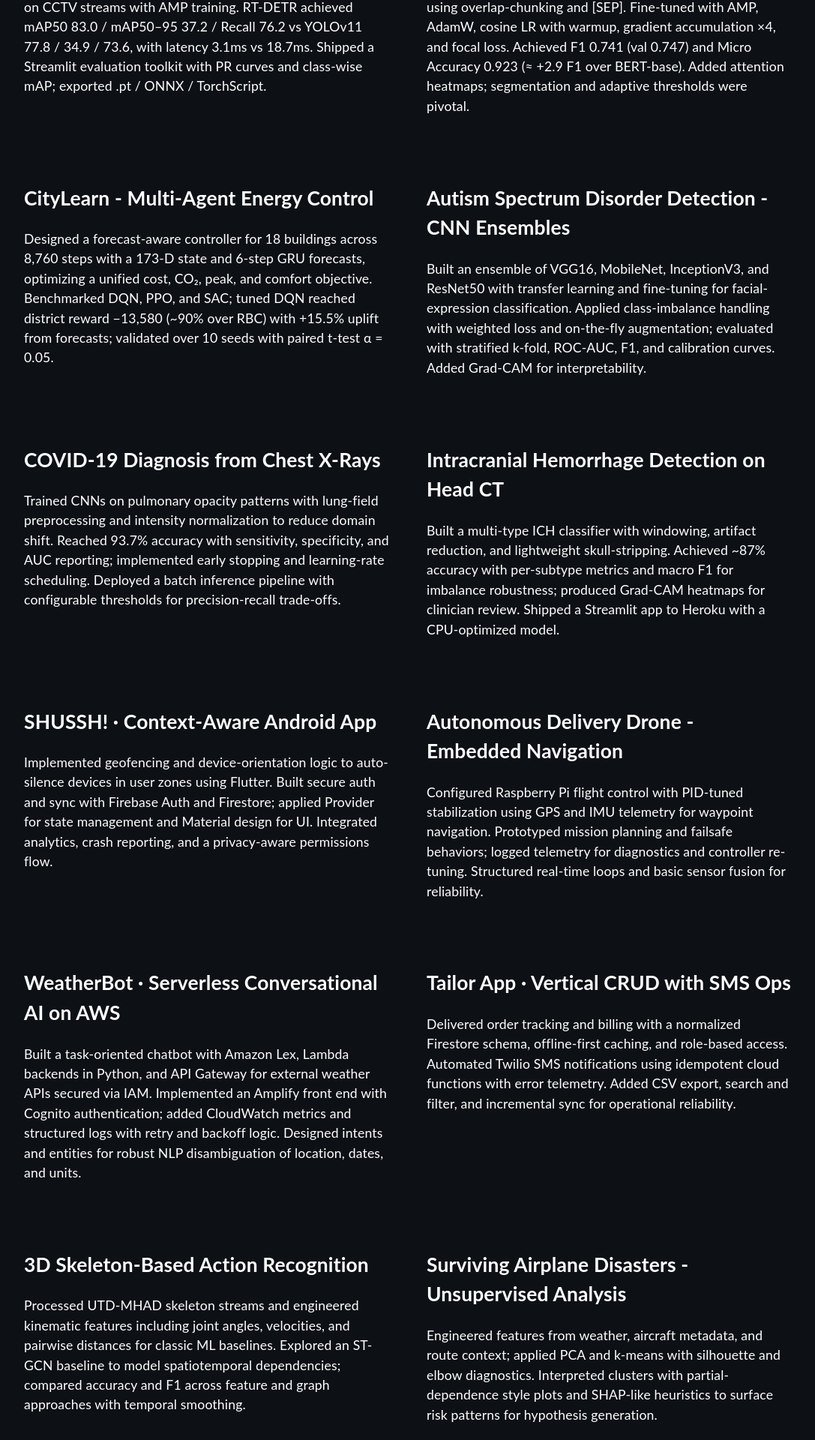
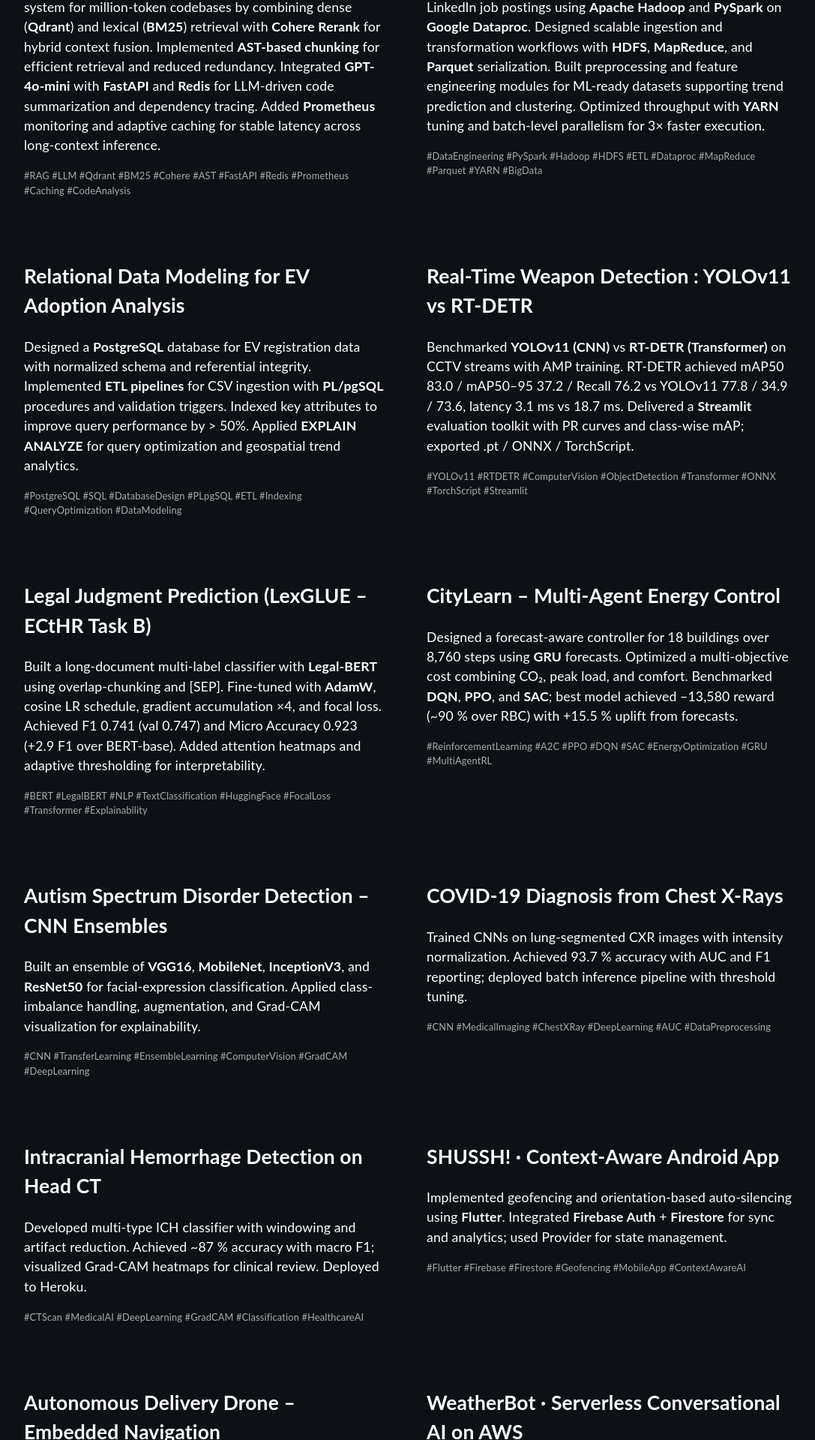
Before and after one commit to Sachin-Saailesh/sachin-saailesh-jeyakkumaran-portfolio, a React (Create React App) app: page / in a window 1280 px wide. Shown: the part 5073-6993 px from the top of the page at 75% size, without its empty margins (96-1183 px from the left). Built offline with nearby package versions, Linux system fonts and the light colour scheme.

Commit message:
Added 3 new projects

```diff
--- a/src/assets/styles/Project.scss
+++ b/src/assets/styles/Project.scss
@@ -17,7 +17,7 @@
 
 .project h2:hover {
     text-decoration: underline;
-    transition: color .15s ease-in-out,background-color .15s ease-in-out,border-color .15s ease-in-out;
+    transition: color .15s ease-in-out, background-color .15s ease-in-out, border-color .15s ease-in-out;
 }
 
 .zoom {
@@ -29,6 +29,18 @@
 .zoom:hover {
     transform: scale(1.05);
 }
+
+.tags {
+    font-size: 0.8rem;
+    color: #aaa;
+    margin-top: 0.4rem;
+    word-wrap: break-word;
+}
+
+.tags b {
+    color: #fff;
+}
+
 
 @media screen {
     @media (max-width: 700px) {
--- a/src/components/Project.tsx
+++ b/src/components/Project.tsx
@@ -7,119 +7,194 @@ function Project() {
       <h1>Projects</h1>
       <div className="projects-grid">
 
+        {/* ==================== NEW PROJECTS ==================== */}
+
         <div className="project">
-          <h2>Real-Time Weapon Detection : YOLOv11 vs RT-DETR</h2>
+          <h2>Long-Context Codebase Analysis with Hybrid RAG + LLM Tools</h2>
           <p>
-            Benchmarked YOLOv11 (CNN) against RT-DETR (transformer) on CCTV streams with AMP training.
-            RT-DETR achieved mAP50 83.0 / mAP50–95 37.2 / Recall 76.2 vs YOLOv11 77.8 / 34.9 / 73.6,
-            with latency 3.1ms vs 18.7ms. Shipped a Streamlit evaluation toolkit with PR curves and
-            class-wise mAP; exported .pt / ONNX / TorchScript.
+            Built a long-context Retrieval-Augmented Generation (RAG) system for million-token codebases by combining
+            dense (<b>Qdrant</b>) and lexical (<b>BM25</b>) retrieval with <b>Cohere Rerank</b> for hybrid context fusion.
+            Implemented <b>AST-based chunking</b> for efficient retrieval and reduced redundancy.
+            Integrated <b>GPT-4o-mini</b> with <b>FastAPI</b> and <b>Redis</b> for LLM-driven code summarization and dependency tracing.
+            Added <b>Prometheus</b> monitoring and adaptive caching for stable latency across long-context inference.
+          </p>
+          <p className="tags">
+            #RAG #LLM #Qdrant #BM25 #Cohere #AST #FastAPI #Redis #Prometheus #Caching #CodeAnalysis
           </p>
         </div>
 
         <div className="project">
-          <h2>Legal Judgment Prediction (LexGLUE - ECtHR Task B)</h2>
+          <h2>Distributed Data Pipeline for LinkedIn Job Market Analytics</h2>
           <p>
-            Built a long-document multi-label classifier with Legal-BERT using overlap-chunking and [SEP].
-            Fine-tuned with AMP, AdamW, cosine LR with warmup, gradient accumulation ×4, and focal loss. Achieved F1 0.741
-            (val 0.747) and Micro Accuracy 0.923 (≈ +2.9 F1 over BERT-base). Added attention heatmaps; segmentation and
-            adaptive thresholds were pivotal.
+            Engineered a distributed ETL pipeline to process 1.3 M LinkedIn job postings using <b>Apache Hadoop</b> and <b>PySpark</b> on <b>Google Dataproc</b>.
+            Designed scalable ingestion and transformation workflows with <b>HDFS</b>, <b>MapReduce</b>, and <b>Parquet</b> serialization.
+            Built preprocessing and feature engineering modules for ML-ready datasets supporting trend prediction and clustering.
+            Optimized throughput with <b>YARN</b> tuning and batch-level parallelism for 3× faster execution.
+          </p>
+          <p className="tags">
+            #DataEngineering #PySpark #Hadoop #HDFS #ETL #Dataproc #MapReduce #Parquet #YARN #BigData
           </p>
         </div>
 
         <div className="project">
-          <h2>CityLearn - Multi-Agent Energy Control</h2>
+          <h2>Relational Data Modeling for EV Adoption Analysis</h2>
           <p>
-            Designed a forecast-aware controller for 18 buildings across 8,760 steps with a 173-D state and 6-step GRU forecasts,
-            optimizing a unified cost, CO₂, peak, and comfort objective. Benchmarked DQN, PPO, and SAC; tuned DQN reached district reward
-            −13,580 (~90% over RBC) with +15.5% uplift from forecasts; validated over 10 seeds with paired t-test α = 0.05.
+            Designed a <b>PostgreSQL</b> database for EV registration data with normalized schema and referential integrity.
+            Implemented <b>ETL pipelines</b> for CSV ingestion with <b>PL/pgSQL</b> procedures and validation triggers.
+            Indexed key attributes to improve query performance by &gt; 50%.
+            Applied <b>EXPLAIN ANALYZE</b> for query optimization and geospatial trend analytics.
+          </p>
+          <p className="tags">
+            #PostgreSQL #SQL #DatabaseDesign #PLpgSQL #ETL #Indexing #QueryOptimization #DataModeling
+          </p>
+        </div>
+
+        {/* ==================== EXISTING PROJECTS ==================== */}
+
+        <div className="project">
+          <h2>Real-Time Weapon Detection : YOLOv11 vs RT-DETR</h2>
+          <p>
+            Benchmarked <b>YOLOv11 (CNN)</b> vs <b>RT-DETR (Transformer)</b> on CCTV streams with AMP training.
+            RT-DETR achieved mAP50 83.0 / mAP50–95 37.2 / Recall 76.2 vs YOLOv11 77.8 / 34.9 / 73.6, latency 3.1 ms vs 18.7 ms.
+            Delivered a <b>Streamlit</b> evaluation toolkit with PR curves and class-wise mAP; exported .pt / ONNX / TorchScript.
+          </p>
+          <p className="tags">
+            #YOLOv11 #RTDETR #ComputerVision #ObjectDetection #Transformer #ONNX #TorchScript #Streamlit
           </p>
         </div>
 
         <div className="project">
-          <h2>Autism Spectrum Disorder Detection - CNN Ensembles</h2>
+          <h2>Legal Judgment Prediction (LexGLUE – ECtHR Task B)</h2>
           <p>
-            Built an ensemble of VGG16, MobileNet, InceptionV3, and ResNet50 with transfer learning and fine-tuning for facial-expression classification.
-            Applied class-imbalance handling with weighted loss and on-the-fly augmentation; evaluated with stratified k-fold, ROC-AUC, F1, and calibration curves.
-            Added Grad-CAM for interpretability.
+            Built a long-document multi-label classifier with <b>Legal-BERT</b> using overlap-chunking and [SEP].
+            Fine-tuned with <b>AdamW</b>, cosine LR schedule, gradient accumulation ×4, and focal loss.
+            Achieved F1 0.741 (val 0.747) and Micro Accuracy 0.923 (+2.9 F1 over BERT-base).
+            Added attention heatmaps and adaptive thresholding for interpretability.
+          </p>
+          <p className="tags">
+            #BERT #LegalBERT #NLP #TextClassification #HuggingFace #FocalLoss #Transformer #Explainability
+          </p>
+        </div>
+
+        <div className="project">
+          <h2>CityLearn – Multi-Agent Energy Control</h2>
+          <p>
+            Designed a forecast-aware controller for 18 buildings over 8,760 steps using <b>GRU</b> forecasts.
+            Optimized a multi-objective cost combining CO₂, peak load, and comfort.
+            Benchmarked <b>DQN</b>, <b>PPO</b>, and <b>SAC</b>; best model achieved −13,580 reward (~90 % over RBC) with +15.5 % uplift from forecasts.
+          </p>
+          <p className="tags">
+            #ReinforcementLearning #A2C #PPO #DQN #SAC #EnergyOptimization #GRU #MultiAgentRL
+          </p>
+        </div>
+
+        <div className="project">
+          <h2>Autism Spectrum Disorder Detection – CNN Ensembles</h2>
+          <p>
+            Built an ensemble of <b>VGG16</b>, <b>MobileNet</b>, <b>InceptionV3</b>, and <b>ResNet50</b> for facial-expression classification.
+            Applied class-imbalance handling, augmentation, and Grad-CAM visualization for explainability.
+          </p>
+          <p className="tags">
+            #CNN #TransferLearning #EnsembleLearning #ComputerVision #GradCAM #DeepLearning
           </p>
         </div>
 
         <div className="project">
           <h2>COVID-19 Diagnosis from Chest X-Rays</h2>
           <p>
-            Trained CNNs on pulmonary opacity patterns with lung-field preprocessing and intensity normalization to reduce domain shift.
-            Reached 93.7% accuracy with sensitivity, specificity, and AUC reporting; implemented early stopping and learning-rate scheduling.
-            Deployed a batch inference pipeline with configurable thresholds for precision-recall trade-offs.
+            Trained CNNs on lung-segmented CXR images with intensity normalization.
+            Achieved 93.7 % accuracy with AUC and F1 reporting; deployed batch inference pipeline with threshold tuning.
+          </p>
+          <p className="tags">
+            #CNN #MedicalImaging #ChestXRay #DeepLearning #AUC #DataPreprocessing
           </p>
         </div>
 
         <div className="project">
           <h2>Intracranial Hemorrhage Detection on Head CT</h2>
           <p>
-            Built a multi-type ICH classifier with windowing, artifact reduction, and lightweight skull-stripping.
-            Achieved ~87% accuracy with per-subtype metrics and macro F1 for imbalance robustness; produced Grad-CAM heatmaps for clinician review.
-            Shipped a Streamlit app to Heroku with a CPU-optimized model.
+            Developed multi-type ICH classifier with windowing and artifact reduction.
+            Achieved ~87 % accuracy with macro F1; visualized Grad-CAM heatmaps for clinical review. Deployed to Heroku.
+          </p>
+          <p className="tags">
+            #CTScan #MedicalAI #DeepLearning #GradCAM #Classification #HealthcareAI
           </p>
         </div>
 
         <div className="project">
           <h2>SHUSSH! · Context-Aware Android App</h2>
           <p>
-            Implemented geofencing and device-orientation logic to auto-silence devices in user zones using Flutter.
-            Built secure auth and sync with Firebase Auth and Firestore; applied Provider for state management and Material design for UI.
-            Integrated analytics, crash reporting, and a privacy-aware permissions flow.
+            Implemented geofencing and orientation-based auto-silencing using <b>Flutter</b>.
+            Integrated <b>Firebase Auth</b> + <b>Firestore</b> for sync and analytics; used Provider for state management.
+          </p>
+          <p className="tags">
+            #Flutter #Firebase #Firestore #Geofencing #MobileApp #ContextAwareAI
           </p>
         </div>
 
         <div className="project">
-          <h2>Autonomous Delivery Drone - Embedded Navigation</h2>
+          <h2>Autonomous Delivery Drone – Embedded Navigation</h2>
           <p>
-            Configured Raspberry Pi flight control with PID-tuned stabilization using GPS and IMU telemetry for waypoint navigation.
-            Prototyped mission planning and failsafe behaviors; logged telemetry for diagnostics and controller re-tuning.
-            Structured real-time loops and basic sensor fusion for reliability.
+            Configured <b>Raspberry Pi</b> flight control with PID-tuned stabilization using GPS and IMU telemetry.
+            Implemented mission planning and failsafe loops for robust autonomous flight.
+          </p>
+          <p className="tags">
+            #EmbeddedSystems #PID #Navigation #DroneAI #IoT #Autonomy
           </p>
         </div>
 
         <div className="project">
           <h2>WeatherBot · Serverless Conversational AI on AWS</h2>
           <p>
-            Built a task-oriented chatbot with Amazon Lex, Lambda backends in Python, and API Gateway for external weather APIs secured via IAM.
-            Implemented an Amplify front end with Cognito authentication; added CloudWatch metrics and structured logs with retry and backoff logic.
-            Designed intents and entities for robust NLP disambiguation of location, dates, and units.
+            Built a task-oriented chatbot with <b>Amazon Lex</b> and <b>Lambda</b> (Python) secured via IAM and API Gateway.
+            Integrated <b>Amplify</b> frontend with <b>Cognito</b> auth and <b>CloudWatch</b> logging.
+          </p>
+          <p className="tags">
+            #AWS #Lex #Lambda #Cognito #Amplify #Serverless #Chatbot #NLP
           </p>
         </div>
 
         <div className="project">
           <h2>Tailor App · Vertical CRUD with SMS Ops</h2>
           <p>
-            Delivered order tracking and billing with a normalized Firestore schema, offline-first caching, and role-based access.
-            Automated Twilio SMS notifications using idempotent cloud functions with error telemetry.
-            Added CSV export, search and filter, and incremental sync for operational reliability.
+            Delivered order tracking and billing with normalized Firestore schema and offline-first caching.
+            Automated <b>Twilio</b> SMS notifications via cloud functions with telemetry; added CSV export and search.
+          </p>
+          <p className="tags">
+            #Firestore #Twilio #CloudFunctions #CRUD #Firebase #OfflineFirst
           </p>
         </div>
 
         <div className="project">
           <h2>3D Skeleton-Based Action Recognition</h2>
           <p>
-            Processed UTD-MHAD skeleton streams and engineered kinematic features including joint angles, velocities, and pairwise distances for classic ML baselines.
-            Explored an ST-GCN baseline to model spatiotemporal dependencies; compared accuracy and F1 across feature and graph approaches with temporal smoothing.
+            Processed UTD-MHAD skeleton streams and engineered kinematic features for ML baselines.
+            Evaluated <b>ST-GCN</b> for spatiotemporal dependencies and benchmarked accuracy vs feature models.
+          </p>
+          <p className="tags">
+            #ActionRecognition #SkeletonData #GraphNeuralNetwork #STGCN #MachineLearning
           </p>
         </div>
 
         <div className="project">
-          <h2>Surviving Airplane Disasters - Unsupervised Analysis</h2>
+          <h2>Surviving Airplane Disasters – Unsupervised Analysis</h2>
           <p>
-            Engineered features from weather, aircraft metadata, and route context; applied PCA and k-means with silhouette and elbow diagnostics.
-            Interpreted clusters with partial-dependence style plots and SHAP-like heuristics to surface risk patterns for hypothesis generation.
+            Engineered features from weather and route context; applied <b>PCA</b> and <b>K-Means</b> with silhouette 0.83.
+            Interpreted clusters using partial-dependence plots for risk pattern analysis.
+          </p>
+          <p className="tags">
+            #UnsupervisedLearning #PCA #KMeans #Clustering #FeatureEngineering #DataScience
           </p>
         </div>
 
         <div className="project">
-          <h2>NIFTY50 Market Analysis - BI Dashboards</h2>
+          <h2>NIFTY50 Market Analysis – BI Dashboards</h2>
           <p>
-            Built interactive Tableau dashboards for price and volume regimes with filters, relative returns, drawdowns, and sector aggregation.
-            Implemented moving averages and volatility bands to highlight regime shifts; ensured data hygiene and trading-day alignment for consistent comparisons.
+            Built interactive <b>Tableau</b> dashboards for price/volume regimes with filters and sector aggregation.
+            Applied volatility bands and moving averages to highlight market regime shifts.
+          </p>
+          <p className="tags">
+            #DataVisualization #Tableau #Finance #BI #Analytics
           </p>
         </div>
 
```
